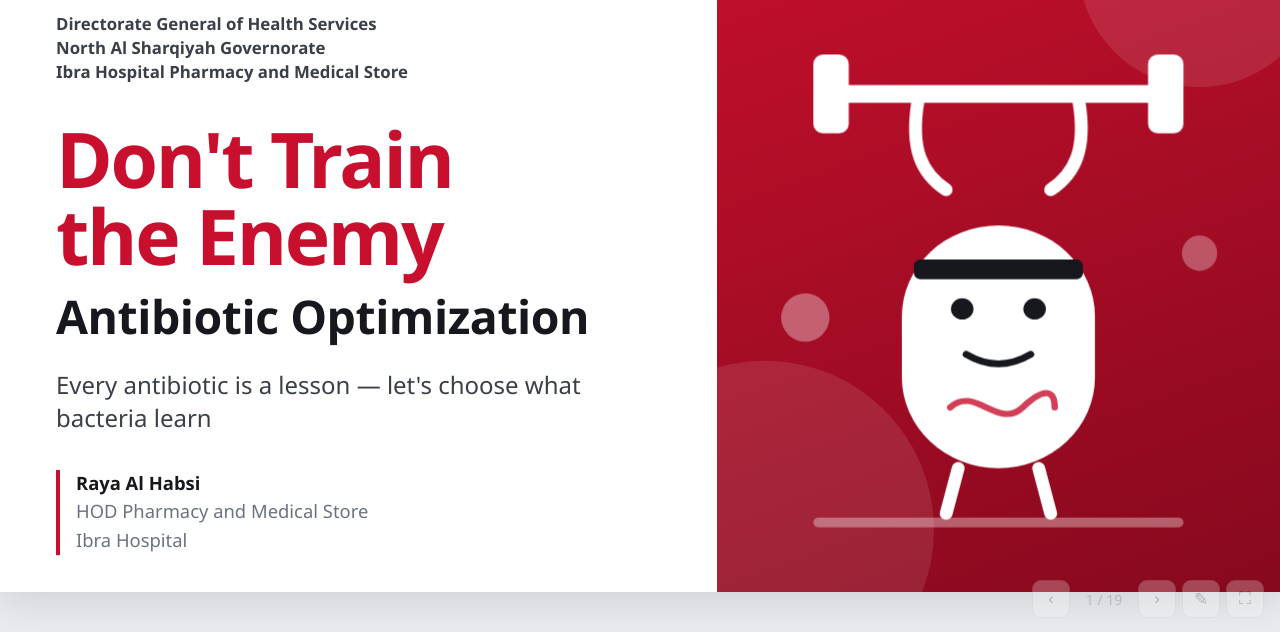
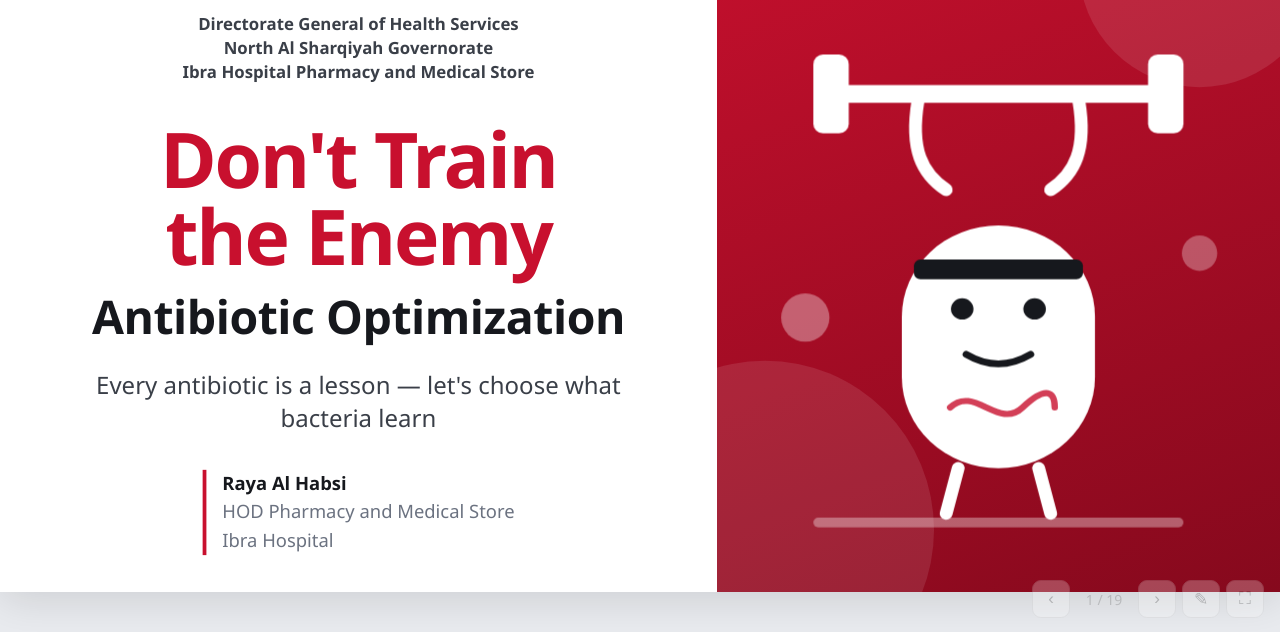
Before and after one commit to vsm-platform/utasx, a plain HTML site: page antibiotic-optimization.html in a window 1280 px wide. Shown: the part 168-800 px from the top of the page. Drawn offline with Linux system fonts and the light colour scheme.

Commit message:
Add files via upload

```diff
--- a/antibiotic-optimization.html
+++ b/antibiotic-optimization.html
@@ -66,6 +66,8 @@ ul.dots li:before{content:"";position:absolute;left:4px;top:15px;width:14px;heig
 .title .left{width:56%;padding:60px 70px;display:flex;flex-direction:column;justify-content:center}
 .title .right{flex:1;background:linear-gradient(160deg,#c8102e,#86091d);position:relative;overflow:hidden}
 .title img.logo{height:110px;align-self:center;margin-bottom:18px}
+.title .orgtop,.title h1,.title .h1b,.title .sub{text-align:center}
+.title .org{align-self:center}
 .title .orgtop{font-size:21px;line-height:1.45;color:var(--ink2);font-weight:600;margin-bottom:44px}
 .title h1{font-size:96px;line-height:1;font-weight:900;letter-spacing:-.03em;color:var(--red)}
 .title h1 + .h1b{font-size:58px;font-weight:700;color:var(--ink);margin-top:14px;letter-spacing:-.01em}
```
